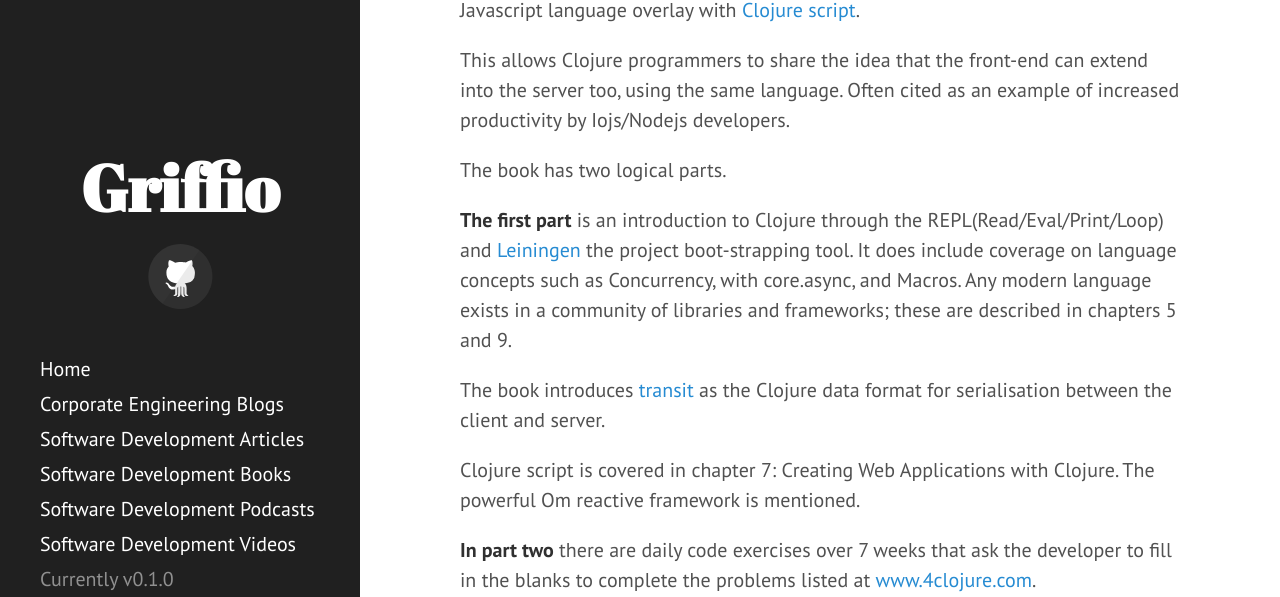
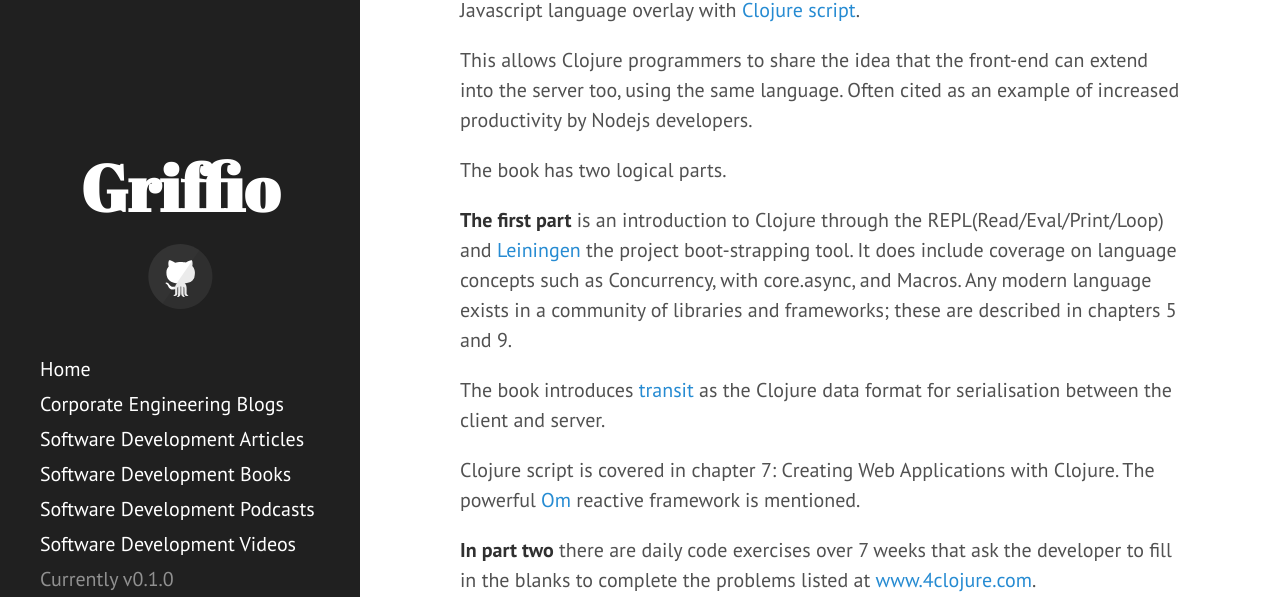
Before and after one commit to griffio/griffio.github.io, a Jekyll site: the page built from _posts/2015-05-02-Living-Clojure-Review.md, in a window 1280 px wide and 900 px high, scrolled down 942 px. Shown: the part 213-810 px from the top of the window. Built offline with Jekyll 4.4.1, drawn with Linux system fonts in a browser that asks for light colours; nearby versions of some CDN libraries.

Commit message:
Update 2015-05-02-Living-Clojure-Review.md

```diff
--- a/_posts/2015-05-02-Living-Clojure-Review.md
+++ b/_posts/2015-05-02-Living-Clojure-Review.md
@@ -19,7 +19,7 @@
 
 The Clojure environment exists on the Java Virtual Machine and more recently as a Javascript language overlay with [Clojure script](https://github.com/clojure/clojurescript).
 
-This allows Clojure programmers to share the idea that the front-end can extend into the server too, using the same language. Often cited as an example of increased productivity by Iojs/Nodejs developers.
+This allows Clojure programmers to share the idea that the front-end can extend into the server too, using the same language. Often cited as an example of increased productivity by Nodejs developers.
 
 The book has two logical parts.
 
@@ -27,7 +27,7 @@
 
 The book introduces [transit](https://github.com/cognitect/transit-clj) as the Clojure data format for serialisation between the client and server.
 
-Clojure script is covered in chapter 7: Creating Web Applications with Clojure. The powerful Om reactive framework is mentioned.
+Clojure script is covered in chapter 7: Creating Web Applications with Clojure. The powerful [Om](https://github.com/omcljs/om) reactive framework is mentioned.
 
 **In part two** there are daily code exercises over 7 weeks that ask the developer to fill in the blanks to complete the problems listed at [www.4clojure.com](https://www.4clojure.com/).
 
```
